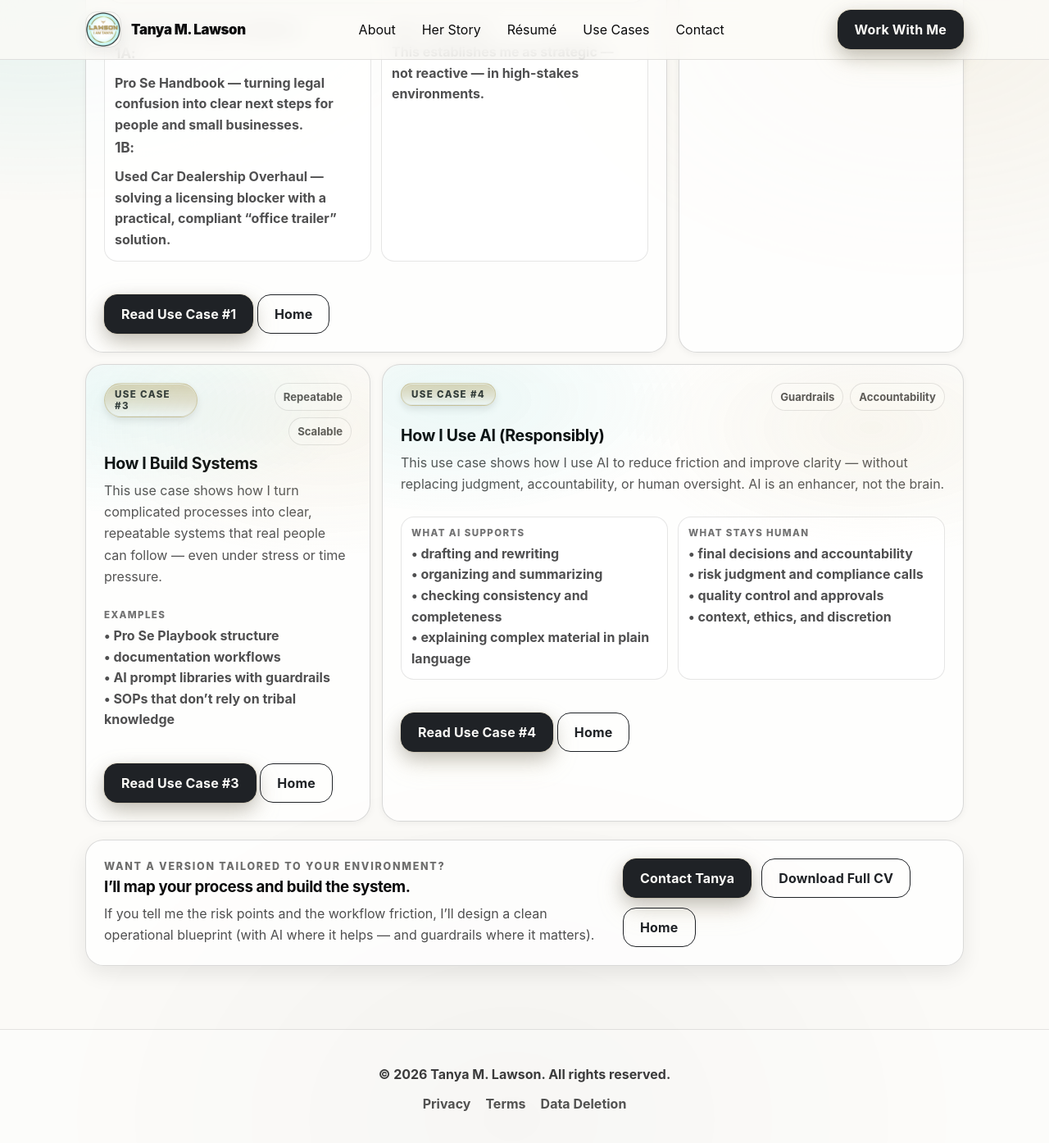
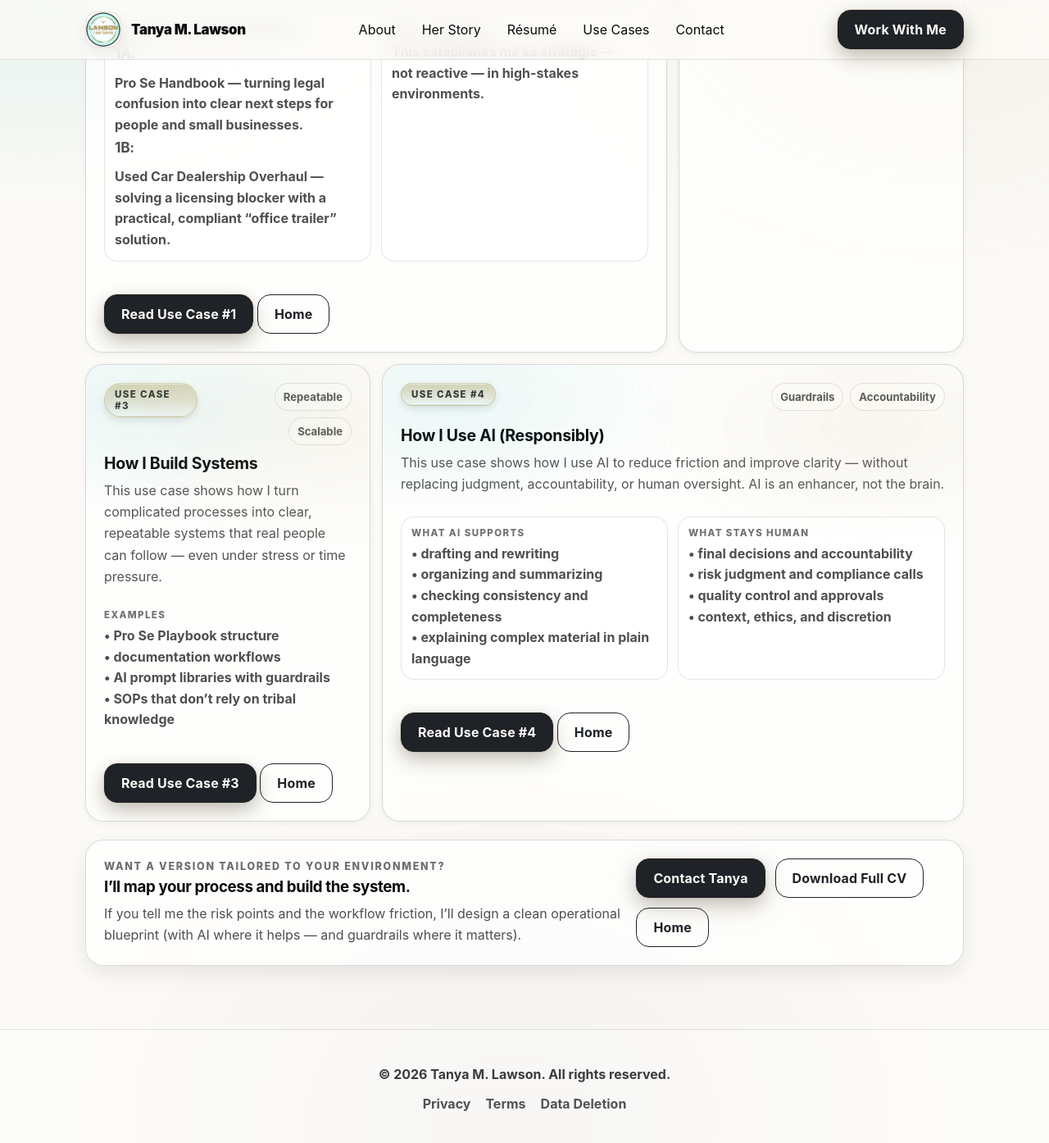
Before and after one commit to TanyaWBM1/TanyaLawson, a Jekyll site: the page built from use-cases/index.html, in a window 1280 px wide and 1400 px high, scrolled down 1566 px. Shown: the top 1394 px of the window at 82% size. Built offline with Jekyll 4.4.1, drawn with Linux system fonts in a browser that asks for light colours.

Commit message:
Update styles.css

```diff
--- a/assets/css/styles.css
+++ b/assets/css/styles.css
@@ -941,7 +941,7 @@ body.page-contact .nav a[href="/contact/"]::after{
 
 .usecases-cta-text{
   margin: 0;
-  max-width: 70ch;
+  max-width: 75ch;
   color: rgba(11,11,12,.72);
   line-height: 1.65;
 }
```
